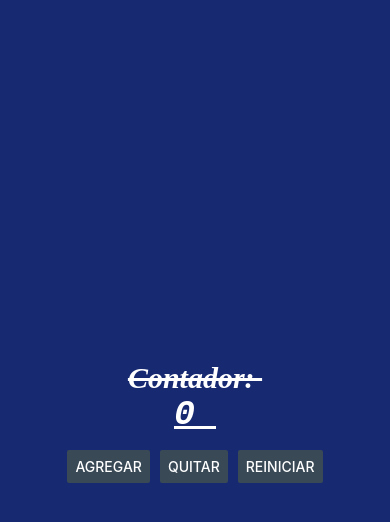
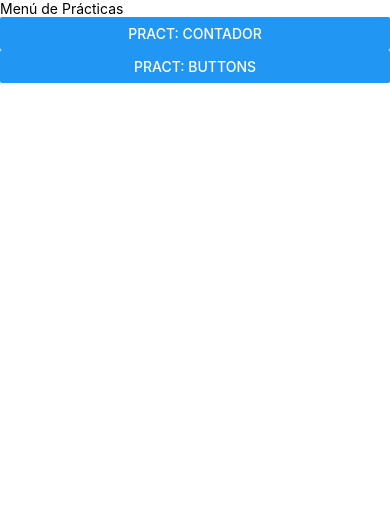
Before and after one commit to RoblesMorenoMonicaMorela/PAM213, a React Native app in the folder intro/: screen / in a window 390 px wide. Shown: the top 522 px of the page. Built offline with nearby package versions, Linux system fonts and the light colour scheme.

Commit message:
Ponemos contenido en BotonesScreen y modificamos App.js para que nos muestre MenuScreen en lugar de ContadorScreen

```diff
--- a/intro/App.js
+++ b/intro/App.js
@@ -1,13 +1,13 @@
 //1. imports: zona de importacones
 import { StatusBar } from 'expo-status-bar';
 import { StyleSheet, Text, View, Button } from 'react-native';
-import ContadorScreen from './screens/ContadorScreen';
+import MenuScreen from './screens/MenuScreen';
 
 //2. Main: Zona de componentes
 export default function App() {
 
   return (
-  <ContadorScreen/>
+  <MenuScreen/>
 
   );
 }
--- a/intro/screens/BotonesScreen.js
+++ b/intro/screens/BotonesScreen.js
@@ -0,0 +1,11 @@
+import { Text, StyleSheet, View } from 'react-native'
+
+export default function BotonesScreen() {
+    return (
+      <View>
+        <Text>Próximamente por José María & equipo</Text>
+      </View>
+    )
+  }
+
+const styles = StyleSheet.create({})
```
